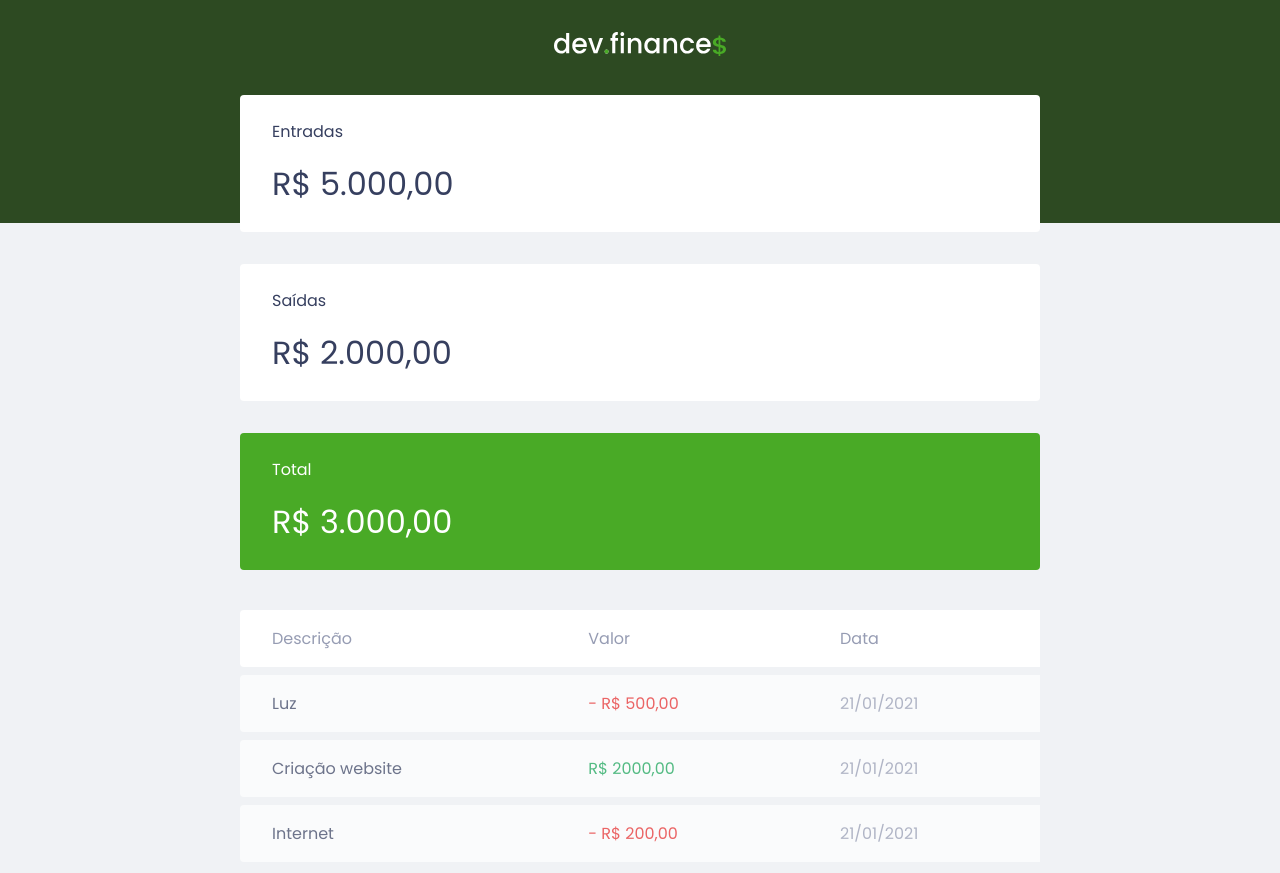
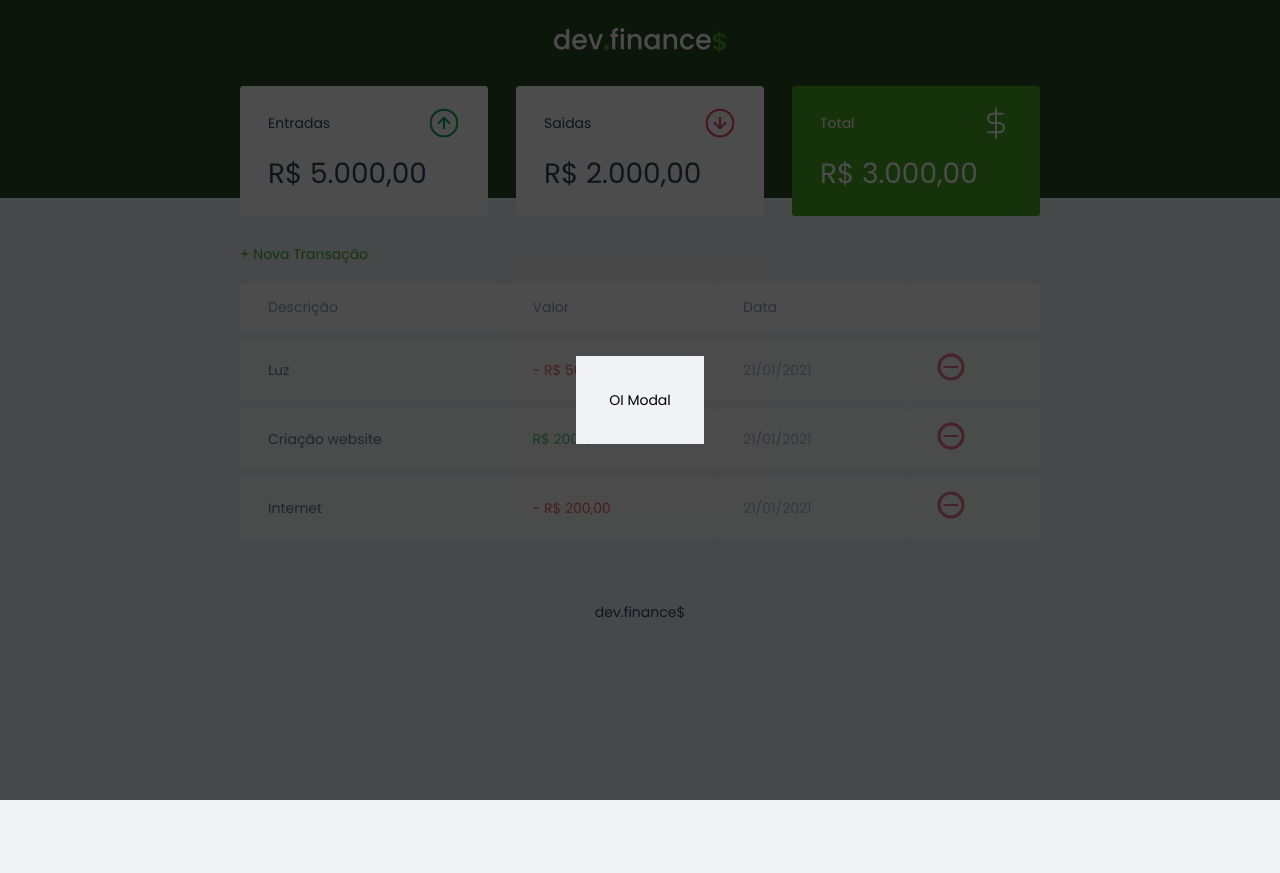
Before and after one commit to kleberlimaGit/Treinamento-JS, a plain HTML site: page treinamento javascript 01/index.html in a window 1280 px wide. Shown: the top 873 px of the page. After the commit the page ends 800 px from the top, so only its background shows below. Drawn offline with Linux system fonts and the light colour scheme.

Commit message:
inicio tela modal

```diff
--- a/treinamento javascript 01/index.html
+++ b/treinamento javascript 01/index.html
@@ -18,28 +18,39 @@
         <h2 class="sr-only">Balanço</h2>
 
         <div class="balance__card">
-          <h3>Entradas</h3>
+          <h3>
+            <span>Entradas</span>
+            <img src="./assets/income.svg" alt="imagem de entradas">
+          </h3>
           <p>R$ 5.000,00</p>
         </div>
 
         <div class="balance__card">
-          <h3>Saídas</h3>
+          <h3>
+            <span>Saídas</span>
+            <img src="./assets/expense.svg" alt="imagem de saídas">
+          </h3>
           <p>R$ 2.000,00</p>
         </div>
 
         <div class="balance__card total">
-          <h3>Total</h3>
+          <h3>
+            <span>Total</span>
+            <img src="./assets/total.svg" alt="imagem de total">
+          </h3>
           <p>R$ 3.000,00</p>
         </div>
       </section>
       <section id="transaction">
         <h2 class="sr-only">Transações</h2>
+        <a href="#" id="transaction__new-transaction">+ Nova Transação</a>
         <table id="transaction__data-table">
           <thead>
             <tr>
               <th>Descrição</th>
               <th>Valor</th>
               <th>Data</th>
+              <th></th>
             </tr>
           </thead>
 
@@ -48,22 +59,37 @@
               <td class="transaction__description">Luz</td>
               <td class="transaction__expense">- R$ 500,00</td>
               <td class="transaction__date">21/01/2021</td>
+              <td>
+                <img src="./assets/minus.svg" alt="imagem de simbolo negativo">
+              </td>
             </tr>
             <tr>
               <td class="transaction__description">Criação website</td>
               <td class="transaction__income">R$ 2000,00</td>
               <td class="transaction__date">21/01/2021</td>
+              <td>
+                <img src="./assets/minus.svg" alt="imagem de simbolo negativo">
+              </td>
             </tr>
             <tr>
               <td class="transaction__description">Internet</td>
               <td class="transaction__expense">- R$ 200,00</td>
               <td class="transaction__date">21/01/2021</td>
+              <td>
+                <img src="./assets/minus.svg" alt="imagem de simbolo negativo">
+              </td>
             </tr>
           </tbody>
         </table>
       </section>
     </main>
 
+    <div class="modal-overlay active">
+      <div class="modal">
+          OI Modal
+      </div>
+    </div>
+
     <footer>
       <p>dev.finance$</p>
     </footer>
--- a/treinamento javascript 01/styles.css
+++ b/treinamento javascript 01/styles.css
@@ -7,6 +7,10 @@
     margin: 0;
     padding: 0;
     box-sizing: border-box;
+}
+
+html{
+    font-size: 93.75%;
 }
 body{
     background-color: #f0f2f5;
@@ -20,6 +24,8 @@ body{
     margin: -1px;
     overflow: hidden;
     clip: rect(0,0,0,0);
+    white-space: nowrap;
+    border-width: 0;
 }
 .container {
     width: min(90vw, 800px);
@@ -66,6 +72,9 @@ header{
     color: var(--dark-blue);
 }
 .balance__card h3{
+    display: flex;
+    align-items: center;
+    justify-content: space-between;
     font-weight: 400;
     font-size: 1rem;
 }
@@ -81,16 +90,33 @@ header{
 }
 
 /* =========== TRANSACTION =========== */
+#transaction{
+    width: 100%;
+    display: block;
+    overflow-x: auto;
+}
+#transaction__new-transaction{
+    text-decoration: none;
+    color: #49aa26;
+    display: inline-block;
+    margin-bottom: 0.8rem;
+
+}
+
+#transaction__new-transaction:hover{
+    color: #3dd705;
+}
 
 #transaction__data-table{
     width: 100%;
     border-spacing: 0 0.5rem;
     color: #969cb3;
+
 }
 
-table thead tr th:first-child,
-table tbody tr td:first-child{
-    border-radius: 0.25rem 0 0 0.25rem;
+table thead tr th,
+table tbody tr td{
+    border-radius: 0.25rem;
 }
 
 
@@ -124,6 +150,31 @@ td.transaction__income{
 td.transaction__expense{
     color: #e92929;
 }
+/* =========== MODAL =========== */
+.modal-overlay{
+    width: 100%;
+    height: 100%;
+
+    background-color: rgba(0,0,0,0.7);
+    position: fixed;
+    top: 0;
+    display: flex;
+    align-items: center;
+    justify-content: center;
+
+    opacity: 0;
+    visibility: hidden;
+}
+.modal-overlay.active{
+    opacity: 1;
+    visibility: visible;
+}
+.modal{
+    background-color: #f0f2f5;
+    padding: 2.4rem;
+
+}
+
 /* =========== FOOTER =========== */
 
 footer {
@@ -131,3 +182,17 @@ footer {
     padding: 4rem 0 2rem;
     color: var(--dark-blue);
 }
+
+/* =========== RESPONSIVIDADE =========== */
+@media screen and (min-width: 800px){
+    html{
+        font-size: 87.5%;
+    }
+
+    #balance {
+        display: grid;
+        grid-template-columns: 1fr 1fr 1fr;
+        gap: 2rem;
+    }
+
+}
```
